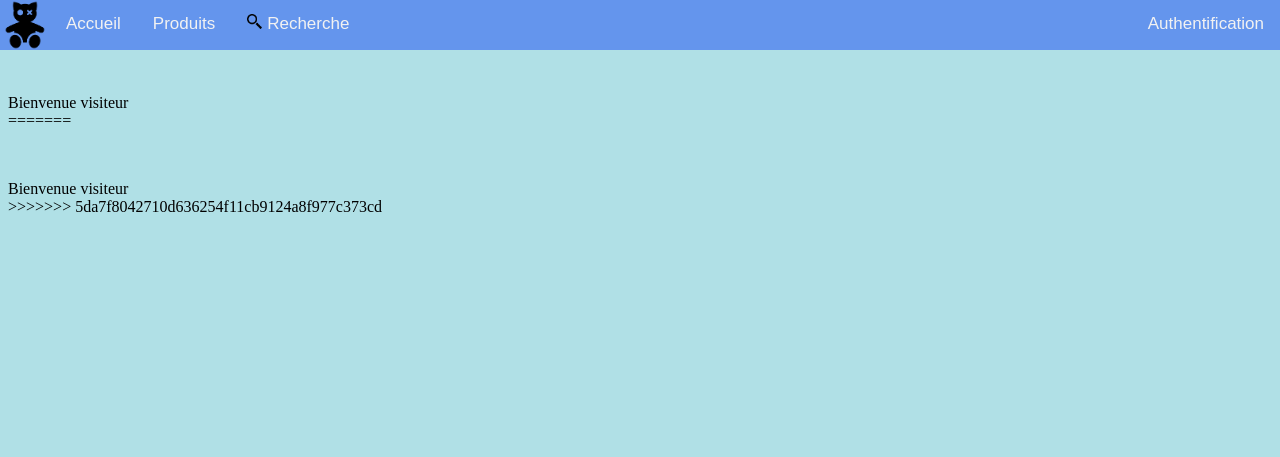
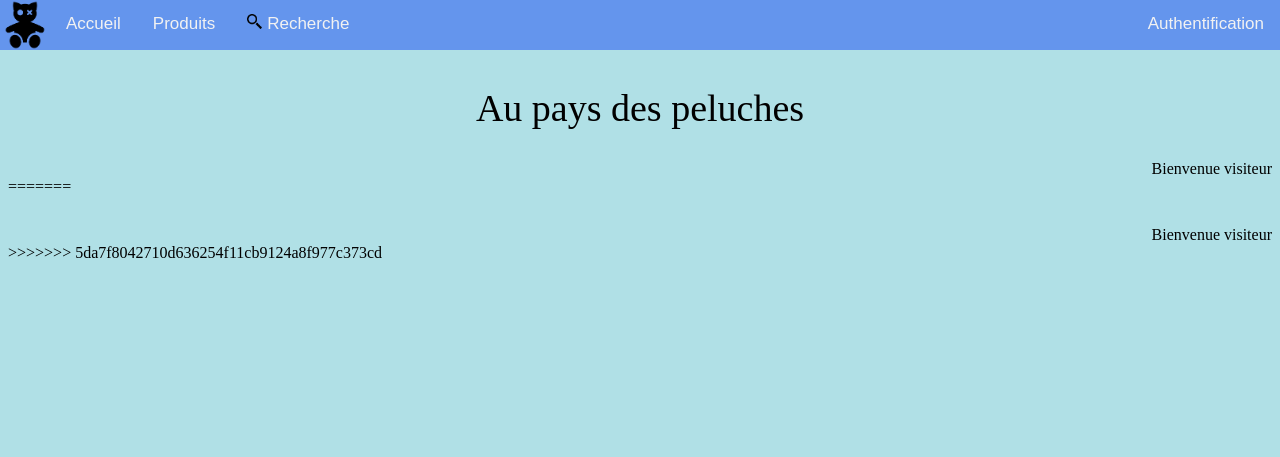
Before and after one commit to mabooyaDlespace/siteDeVenteDePeluche_TechnoWeb, a PHP site: page /home.php in a window 1280 px wide. Shown: the top 457 px of the page. Run offline with PHP 8.4, Linux system fonts and the light colour scheme; some libraries are stand-ins or nearby versions.

Commit message:
Update style.css

```diff
--- a/style.css
+++ b/style.css
@@ -215,9 +215,17 @@ body {
 }
 
 #lien {
-    margin-top: 50px;
+    text-align: right;
+    margin-left: 10px;
 }
 
 #msg {
-    margin-top: 50px;
+    text-align: right;
+    margin-top: 30px;
 }
+
+#entname {
+    margin-top: 60px;
+    font-size: 38px;
+    text-align: center;
+}
```
